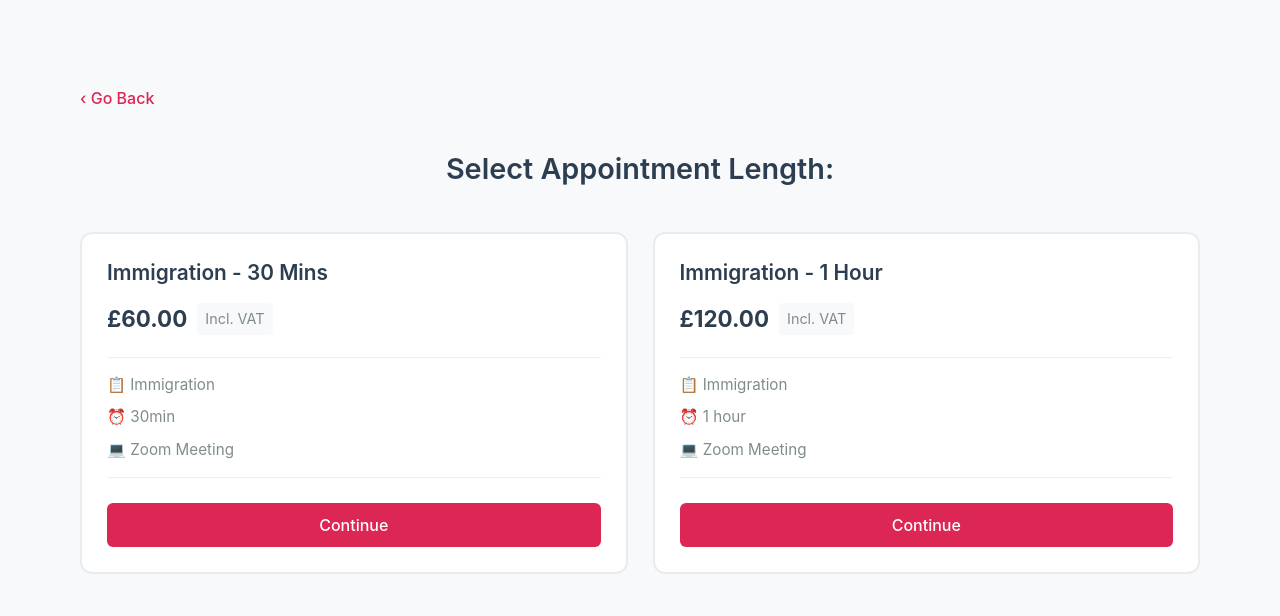
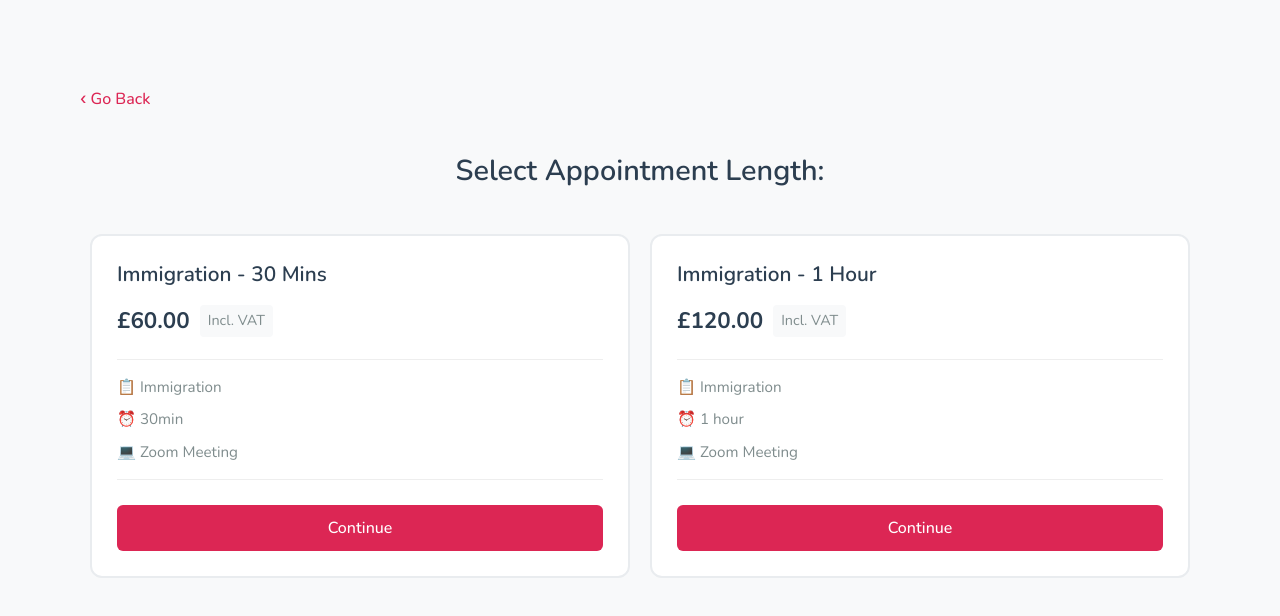
Before and after one commit to Nafeel-AC/wix, a React (Vite) app in the folder vite-project/: page / in a window 1280 px wide. Both pictures are taken after a click on the element 257 px from the left and 492 px from the top of the page. Shown: the top 616 px of the page. Built offline with nearby package versions, Linux system fonts and the light colour scheme.

Commit message:
Implemented UI changes

```diff
--- a/vite-project/src/App.css
+++ b/vite-project/src/App.css
@@ -5,9 +5,8 @@
 
 body {
   margin: 0;
-  font-family: -apple-system, BlinkMacSystemFont, 'Segoe UI', 'Roboto', 'Oxygen',
-    'Ubuntu', 'Cantarell', 'Fira Sans', 'Droid Sans', 'Helvetica Neue',
-    sans-serif;
+  font-family: 'Nunito', -apple-system, BlinkMacSystemFont, 'Segoe UI', 'Roboto', 'Oxygen',
+    'Ubuntu', 'Cantarell', 'Fira Sans', 'Droid Sans', 'Helvetica Neue', sans-serif;
   -webkit-font-smoothing: antialiased;
   -moz-osx-font-smoothing: grayscale;
   background-color: #f8f9fa;
@@ -197,9 +196,16 @@ body {
 
 .packages-grid {
   display: grid;
-  grid-template-columns: repeat(auto-fit, minmax(300px, 1fr));
-  gap: 25px;
-  margin-bottom: 40px;
+  grid-template-columns: repeat(auto-fit, minmax(280px, 1fr));
+  gap: 20px;
+  margin: 0 auto 40px;
+  max-width: 1100px;
+}
+
+.packages-grid.single-option {
+  max-width: 720px;
+  margin: 0 auto 40px;
+  grid-template-columns: 1fr;
 }
 
 .package-card {
--- a/vite-project/src/App.jsx
+++ b/vite-project/src/App.jsx
@@ -740,7 +740,11 @@ function BookingFlow({ preSelectedService = null, servicesFilter = null }) {
                   : `Select Number of Persons - ${getPackageOptions().length} Option${getPackageOptions().length > 1 ? 's' : ''}:`}
               </h2>
 
-              <div className="packages-grid">
+              <div
+                className={`packages-grid ${
+                  getPackageOptions().length === 1 ? 'single-option' : ''
+                }`}
+              >
                 {getPackageOptions().map((package_) => (
                   <div
                     key={package_.id}
--- a/vite-project/src/index.css
+++ b/vite-project/src/index.css
@@ -1,19 +1,19 @@
+@import url('https://fonts.googleapis.com/css2?family=Nunito:wght@400;500;600;700&display=swap');
+
 /* Reset and base styles */
 * {
   margin: 0;
   padding: 0;
   box-sizing: border-box;
 }
-
 html {
   scroll-behavior: smooth;
 }
 
 body {
   margin: 0;
-  font-family: -apple-system, BlinkMacSystemFont, 'Segoe UI', 'Roboto', 'Oxygen',
-    'Ubuntu', 'Cantarell', 'Fira Sans', 'Droid Sans', 'Helvetica Neue',
-    sans-serif;
+  font-family: 'Nunito', -apple-system, BlinkMacSystemFont, 'Segoe UI', 'Roboto', 'Oxygen',
+    'Ubuntu', 'Cantarell', 'Fira Sans', 'Droid Sans', 'Helvetica Neue', sans-serif;
   -webkit-font-smoothing: antialiased;
   -moz-osx-font-smoothing: grayscale;
   background-color: #f8f9fa;
```
